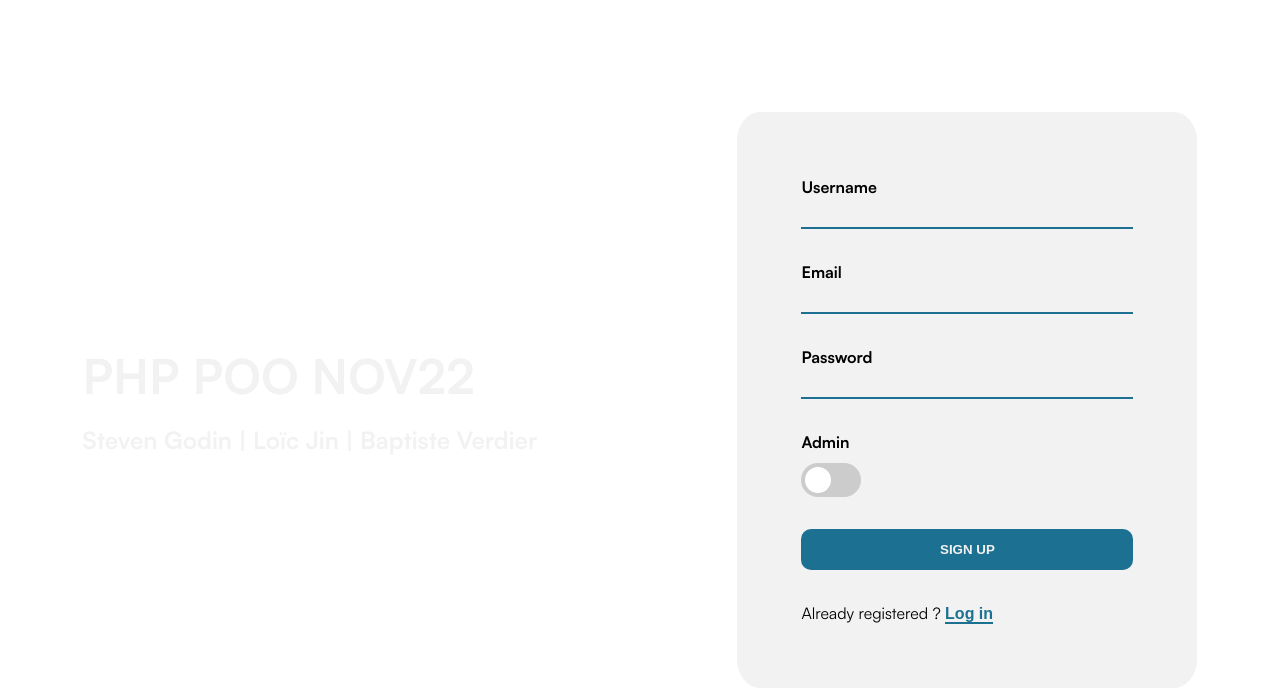
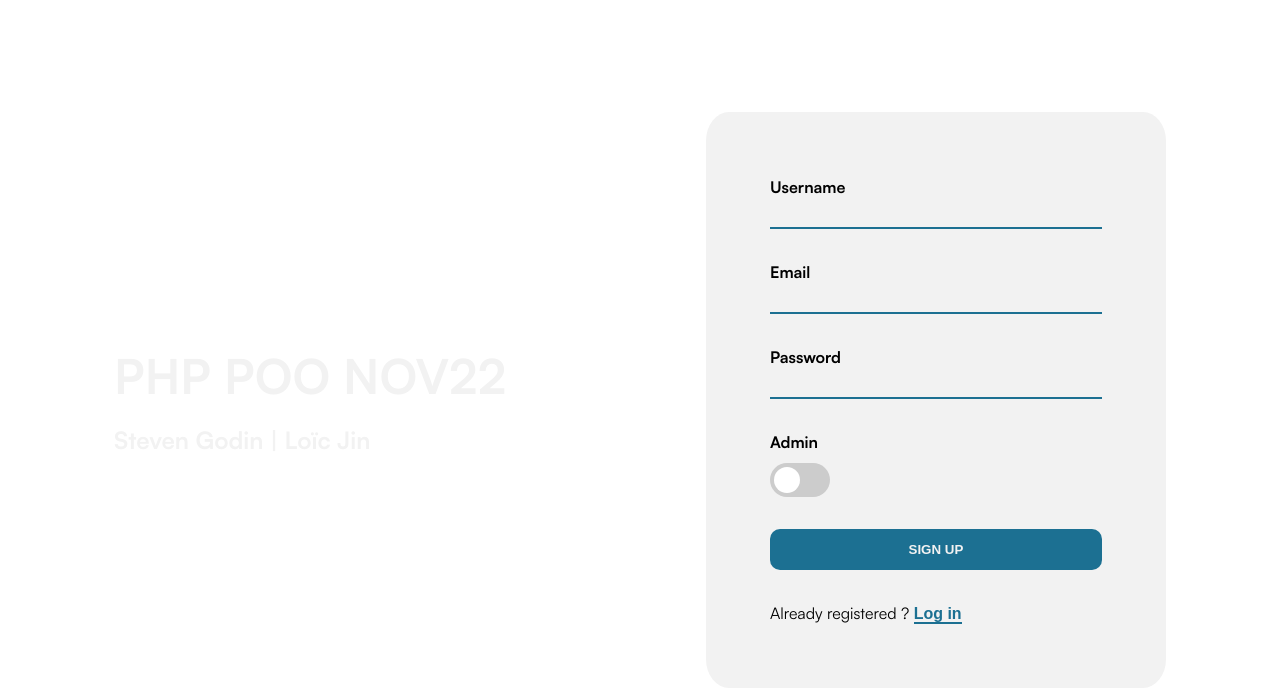
Before and after one commit to Yvelchrome/PHP-POO-nov22, a PHP site: page / in a window 1280 px wide. Shown: the top 696 px of the page. Run offline with PHP 8.4, Linux system fonts and the light colour scheme; some web fonts are replaced.

Commit message:
fix: removed a collaborator
he did a form here f514a7a

```diff
--- a/app/Views/login.php
+++ b/app/Views/login.php
@@ -4,7 +4,7 @@
 <div class="index">
     <div class="title">
         <h1 class="title__h1">PHP POO NOV22</h1>
-        <h2 class="title__h2">Steven Godin | Loïc Jin | Baptiste Verdier</h2>
+        <h2 class="title__h2">Steven Godin | Loïc Jin</h2>
     </div>
     <section class="container container--sign-in">
         <form class="container__form" method="post">
--- a/app/Views/register.php
+++ b/app/Views/register.php
@@ -1,7 +1,7 @@
 <div class="index">
     <div class="title">
         <h1 class="title__h1">PHP POO NOV22</h1>
-        <h2 class="title__h2">Steven Godin | Loïc Jin | Baptiste Verdier</h2>
+        <h2 class="title__h2">Steven Godin | Loïc Jin</h2>
     </div>
     <section class="container container--sign-up">
         <form class="container__form" method="post">
--- a/app/composer.json
+++ b/app/composer.json
@@ -7,7 +7,7 @@
   },
   "authors": [
     {
-            "name": "Groupe BLS",
+      "name": "Groupe LS",
       "email": "97434478+Snwolfy@users.noreply.github.com"
     }
   ],
```
Lines whose indentation alone changed are shown as unchanged.
